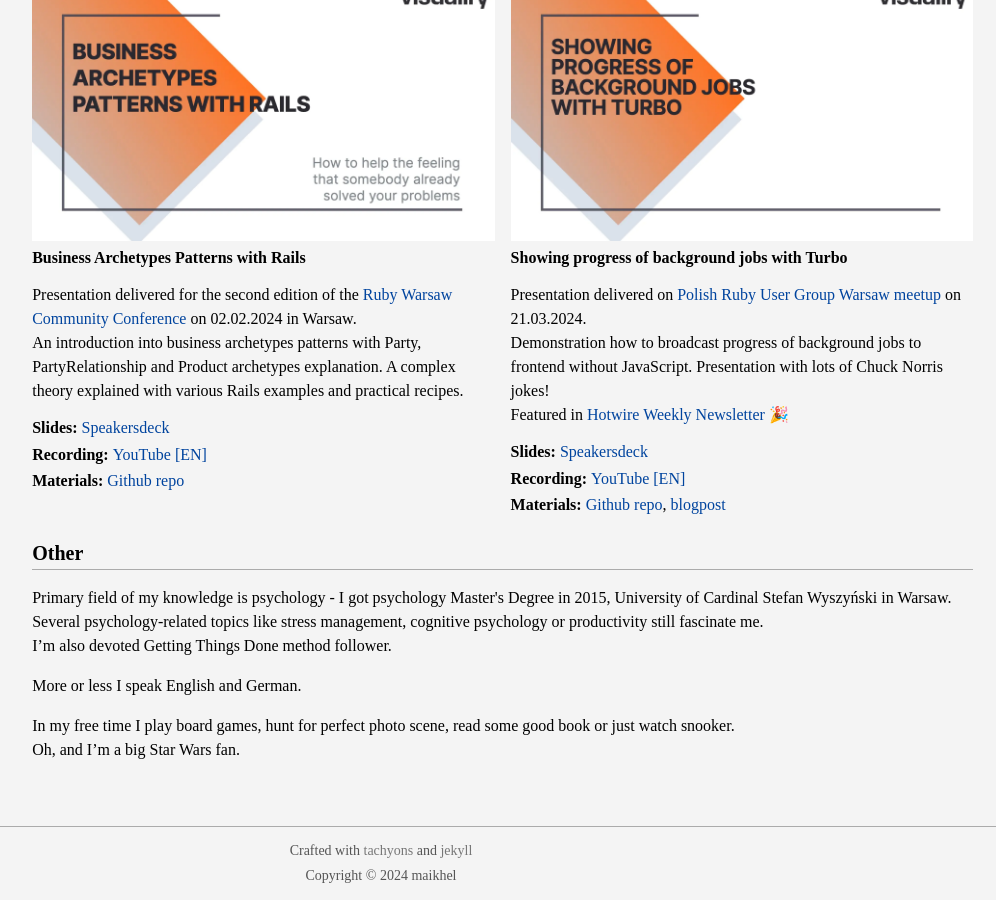
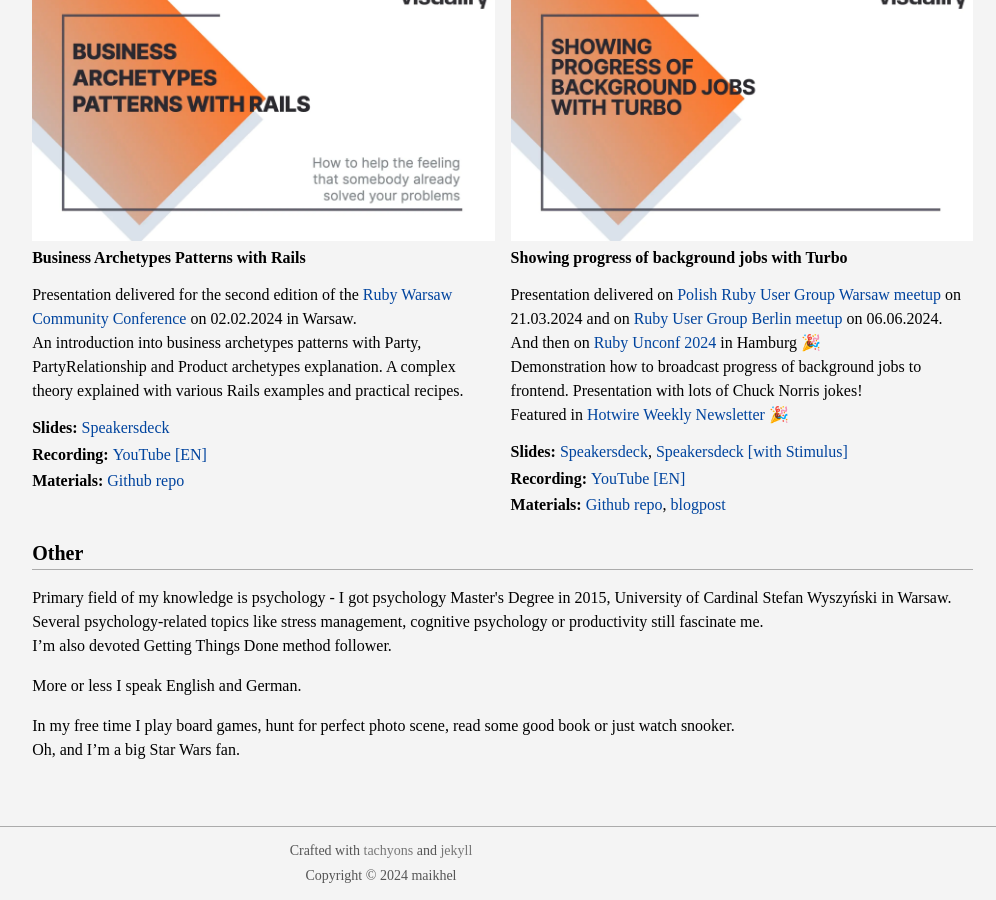
Before and after one commit to maikhel/maikhel.github.io, a Jekyll site: the page built from about.html, in a window 1280 px wide and 900 px high, scrolled down 1234 px. Shown: the whole window, without its empty margins (259-1255 px from the left). Built offline with Jekyll 4.4.1, drawn with Linux system fonts in a browser that asks for light colours.

Commit message:
Add link to Hamburg slides for Progress turbo presentation

```diff
--- a/about.html
+++ b/about.html
@@ -115,15 +115,16 @@
       <img src="images/turbo_progress_presentation_slide.webp" class="db pv2" alt="Event storming slide image" loading="lazy">
       <strong> Showing progress of background jobs with Turbo</strong>
       <p class="lh-copy">
-        Presentation delivered on <a href="https://www.meetup.com/polishrubyusergroup/events/299748352/" target="_blank" title="Polish Ruby User Group Warsaw Meetup" class="link dark-blue dark--gold dim">Polish Ruby User Group Warsaw meetup</a> on 21.03.2024.</br>
-        Demonstration how to broadcast progress of background jobs to frontend without JavaScript.
-        Presentation with lots of Chuck Norris jokes!</br>
+      Presentation delivered on <a href="https://www.meetup.com/polishrubyusergroup/events/299748352/" target="_blank" title="Polish Ruby User Group Warsaw Meetup" class="link dark-blue dark--gold dim">Polish Ruby User Group Warsaw meetup</a> on 21.03.2024 and on <a href="https://www.rug-b.de/events/june-meetup-2024-781" target="_blank" title="Ruby User Group Berlin Meetup" class="link dark-blue dark--gold dim"> Ruby User Group Berlin meetup</a> on 06.06.2024. </br>
+      And then on <a href="https://2024.rubyunconf.eu" target="_blank" title="Ruby Unconf 2024" class="link dark-blue dark--gold dim">Ruby Unconf 2024 </a> in Hamburg 🎉 </br>
+        Demonstration how to broadcast progress of background jobs to frontend. Presentation with lots of Chuck Norris jokes!</br>
         Featured in <a href="https://hotwireweekly.com/archive/week-14-show-background-jobs-progress-with-turbo/" target="_blank" title="Hotwire Weekly" class="link dark-blue dark--gold dim">Hotwire Weekly Newsletter</a> 🎉
       </p>
       <ul class="list pl0">
         <li class="pb2">
           <strong>Slides: </strong>
-          <a href="https://speakerdeck.com/maikhel/showing-progress-of-background-jobs-with-turbo" target="_blank" title="Showing progress of background jobs with Turbo" class="link dark-blue dark--gold dim">Speakersdeck</a>
+          <a href="https://speakerdeck.com/maikhel/showing-progress-of-background-jobs-with-turbo" target="_blank" title="Showing progress of background jobs with Turbo" class="link dark-blue dark--gold dim">Speakersdeck</a>,
+          <a href="https://speakerdeck.com/maikhel/showing-progress-of-background-jobs-with-turbo-31321b86-a5f3-4b84-91e2-26e26b8a7302" target="_blank" title="Showing progress of background jobs with Turbo" class="link dark-blue dark--gold dim">Speakersdeck [with Stimulus]</a>
         </li>
         <li class="pb2">
           <strong>Recording: </strong>
```
